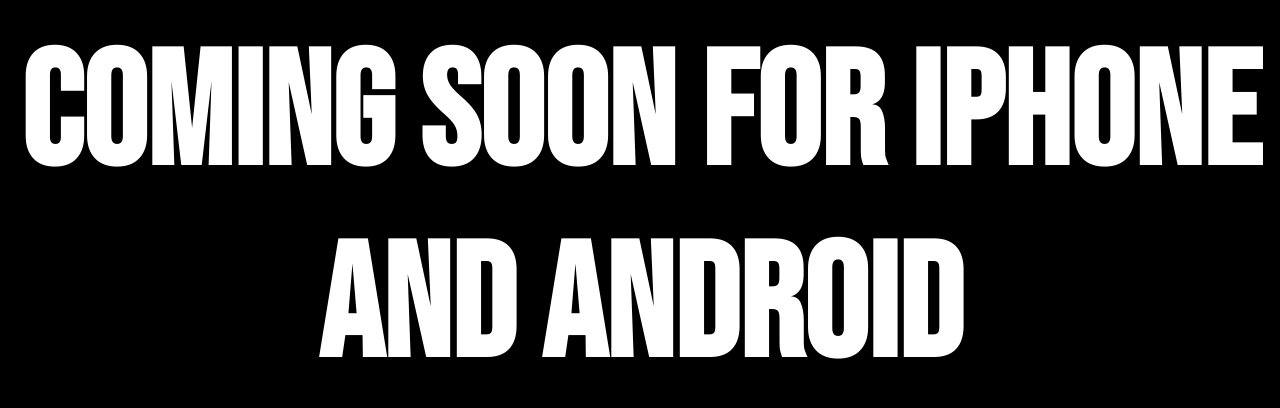
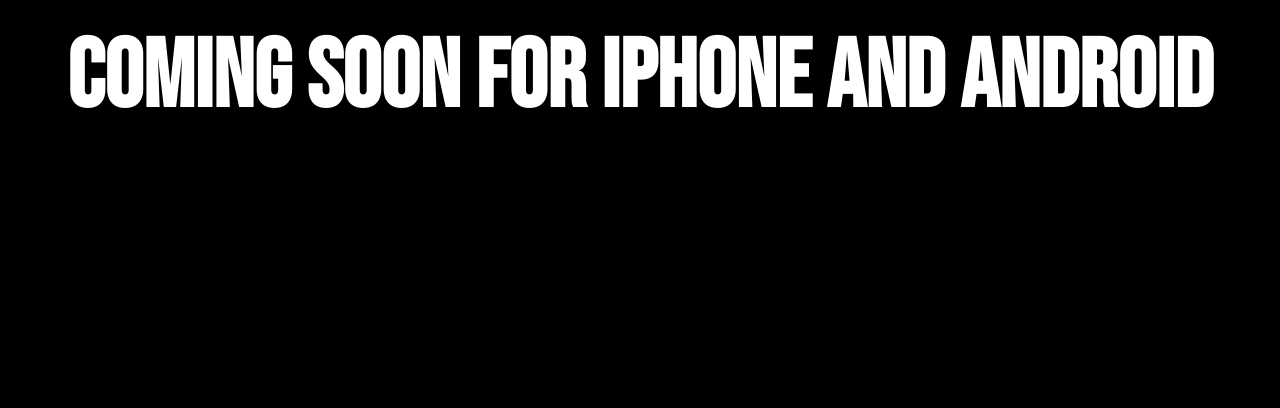
Before and after one commit to SharanV99/excursion, a plain HTML site: page index.html in a window 1280 px wide. Shown: the part 1889-2297 px from the top of the page. After the commit the page ends 2033 px from the top, so only its background shows below. Drawn offline with Linux system fonts and the light colour scheme; files that its build step writes are made by us from their sources; files whose address does not match are found by name.

Commit message:
Reomve slash from href

```diff
--- a/index.html
+++ b/index.html
@@ -4,7 +4,7 @@
     <meta charset="UTF-8">
     <meta http-equiv="X-UA-Compatible" content="IE=edge">
     <meta name="viewport" content="width=device-width, initial-scale=1.0">
-    <link href="/Users/sharanvenkatesh/Desktop/excursion/resources/css/style.css" type="text/css" rel="stylesheet">
+    <link href="Users/sharanvenkatesh/Desktop/excursion/resources/css/style.css" type="text/css" rel="stylesheet">
     <link rel="preconnect" href="https://fonts.googleapis.com">
 <link rel="preconnect" href="https://fonts.gstatic.com" crossorigin>
 <link href="https://fonts.googleapis.com/css2?family=Bebas+Neue&display=swap" rel="stylesheet">
@@ -36,6 +36,6 @@
       <img src="https://content.codecademy.com/programs/freelance-one/excursion/images/phone.png?_gl=1*14ejn93*_ga*MTQzNzUyNzg4Ni4xNjU3NTE1MjQy*_ga_3LRZM6TM9L*MTY2MDk3MDk4NC4zMC4xLjE2NjA5ODAzNDcuNDAuMC4w">
     </div>
 
-    <h1>Coming Soon for iPhone and Android</h1>
+    <h2>Coming Soon for iPhone and Android</h2>
 </body>
 </html>
--- a/resources/css/style.css
+++ b/resources/css/style.css
@@ -9,6 +9,15 @@
   color: white;
   text-align: center;
 }
+
+h2 {
+  font-family: 'Bebas Neue', cursive;
+  font-size: 6em;
+  margin: auto;
+  color: white;
+  text-align: center;
+}
+
 
 .Download {
   font-size: larger;
```
